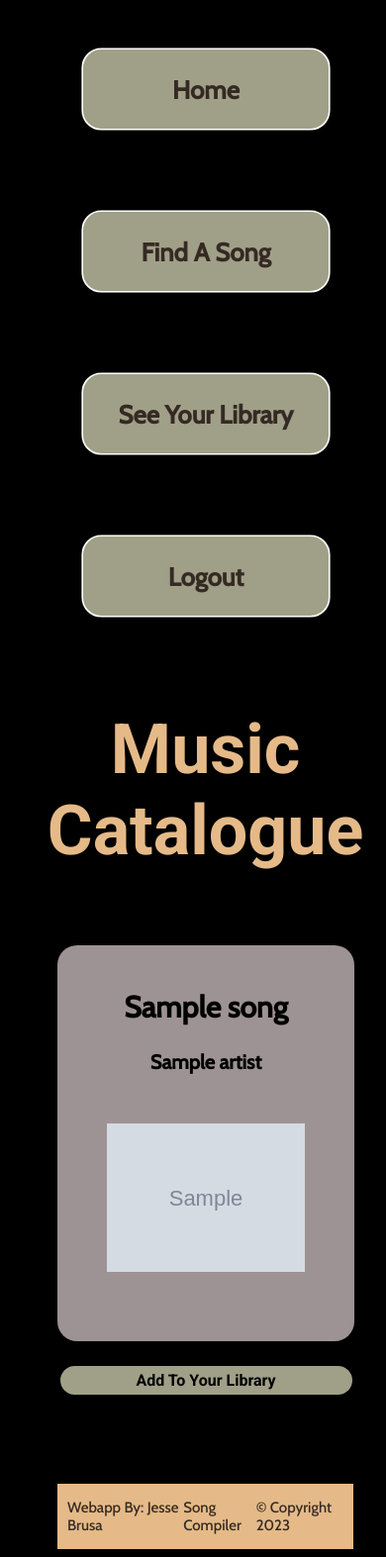
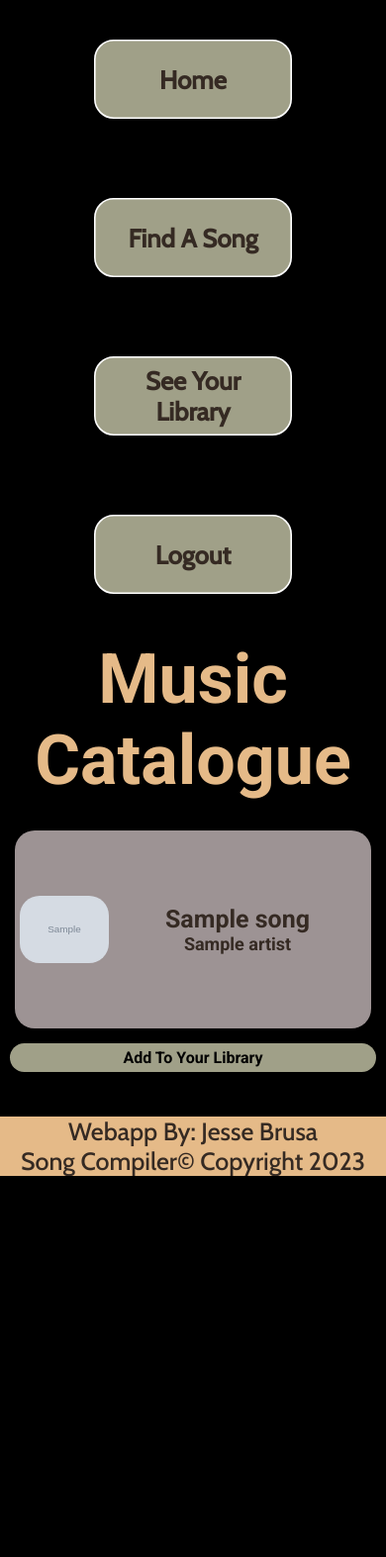
Before and after one commit to jessebrusa/flask-song-compiler, a Flask app: page /catalogue in a window 390 px wide. Shown: the whole page at 99% size. After the commit the page ends 1188 px from the top, so only its background shows below. Run offline with Flask 3, Linux system fonts and the light colour scheme; a user stored in the database is signed in; grey boxes marked "Sample" are stand-in pictures; a database or web service that is not in the repository returns one stand-in record (values such as "Sample title"); some libraries are stand-ins or nearby versions.

Commit message:
fixed css for mobile on homepage, library, catalogue, login

```diff
--- a/project/main.py
+++ b/project/main.py
@@ -114,7 +114,7 @@ def catalogue():
 
             else:
                 Song = namedtuple('Song', library_table)
-                cur.execute(catalogue_songs(), (0, ))
+                cur.execute(all_catalogue_songs())
                 songs = [Song(*row) for row in cur.fetchall()]
 
     return render_template('catalogue.html', songs=songs)
@@ -610,6 +610,7 @@ def song_page(song_id):
     conn = pg2.connect(database='song-compiler', user='postgres', password=POSTGRES_PASS, port=pg_port_num)
     cur = conn.cursor()
     song_in_library = None
+    site_admin = None
 
     if current_user.is_authenticated:
         user_id = current_user.id
@@ -1058,4 +1059,4 @@ def logout():
 
 
 if __name__ == '__main__':
-    app.run(debug=True, port=5001)
+    app.run(debug=True, port=5001, host='0.0.0.0')
--- a/project/sql.py
+++ b/project/sql.py
@@ -26,6 +26,18 @@ def catalogue_songs():
             WHERE user_song.user_id IS NULL
             ORDER BY song.title;
         '''
+
+def all_catalogue_songs():
+    return '''
+            SELECT
+                song.song_id,
+                song.title,
+                song.artist,
+                url.img_url
+            FROM song
+            INNER JOIN url ON song.song_id = url.song_id
+            ORDER BY song.title;
+            '''
 
 song_page_table_user = ['song_id', 'title', 'artist',
                    'lyric_check', 'tab_check', 'mp3_check', 'karaoke_check',
--- a/project/static/css/stylesheet.css
+++ b/project/static/css/stylesheet.css
@@ -4,11 +4,13 @@
     border: 2px solid red;
 } */
 
+* {
+    box-sizing: border-box;
+    margin: 0;
+    padding: 0;
+}
+
 body {
-    background-image: url("../img/acoustic-guitar.jpeg");
-    background-repeat: no-repeat;
-    background-attachment: fixed;
-    background-position: center center;
     background-color: black;
     min-height: 100vh;
     display: flex;
@@ -16,6 +18,17 @@ body {
     justify-content: space-between;
     align-items: center;
     font-family: 'Roboto', sans-serif;
+    margin: 0;
+    padding: 0;
+    width: 100%;
+}
+
+.homePage {
+    background-image: url("../img/acoustic-guitar.jpeg");
+    background-repeat: no-repeat;
+    background-attachment: fixed;
+    background-position: center center;
+    background-size: 60% auto;
 }
 
 h1 {
@@ -47,7 +60,7 @@ h1 {
     width: 90%;
 }
 
-.navBar > a {
+.navBar  a {
     text-decoration: none;
     color: #352a23;
     background-color: #a0a088;
@@ -62,10 +75,11 @@ h1 {
     width: 250px;
     text-align: center;
     scale: .8;
-    height: 40px;
     display: flex;
     justify-content: center;
     align-items: center;
+    min-width: 200px;
+    height: 100px;
 }
 
 .navBar > a:hover {
@@ -77,7 +91,7 @@ h1 {
     transform: scale(.85);
 }
 
-.homePage {
+.homePageNav {
     width: 40%;
     display: flex;
     flex-wrap: wrap;
@@ -86,15 +100,12 @@ h1 {
     border-radius: 20px;
 }
 
-.registerLogin {
-    margin-top: 75px;
-}
-
 .submitButton {
     width: 40%;
     font-size: 45px;
     padding: 20px;
     border-radius: 20px;
+    min-width: 200px;
 }
 
 .submitButton:hover {
@@ -116,12 +127,13 @@ h1 {
 .footer {
     background-color: #e5ba88;
     display: flex;
+    flex-wrap: wrap;
     width: 100%;
     justify-content: space-between;
     color: #352a23;
     padding-left: 10px;
     padding-right: 10px;
-    font-size: 15px;
+    font-size: 25px;
     font-family: 'cabin';
     box-sizing: border-box;
     margin-top: 40px;
@@ -192,7 +204,6 @@ h1 {
     flex-wrap: wrap;
     width: 80%;
     gap: 50px;
-    margin: 50px;
 }
 
 .music-card {
@@ -436,8 +447,17 @@ h1 {
 
 .find-song-body {
     background-image: none;
+    margin: 0;
+    padding: 0;
+    min-height: 100vh;
 }
 
+.centerVertically {
+    display: flex;
+    flex-direction: column;
+    justify-content: space-between;
+    align-items: center;
+}
 
 .textCenter {
     text-align: center;
@@ -526,6 +546,7 @@ label {
     font-size: 50px;
     height: 60px;
     border-radius: 20px;
+    min-width: 200px;
 }
 
 .searchSubmit {
@@ -546,6 +567,7 @@ label {
 .rowItems {
     width: 100%;
     display: flex;
+    flex-wrap: wrap;
     align-items: center;
     gap: 10px;
 }
@@ -1055,6 +1077,10 @@ label {
     transform: scale(.85);
 }
 
+.displayMobile {
+    display: none;
+}
+
 @media screen and (max-width: 1500px) {
     .hero-container {
         flex-direction: column;
@@ -1085,7 +1111,62 @@ label {
     }
 
     .footer {
-        width: 80%;
+        justify-content: center;
+    }
+
+    .searchInput {
+        font-size: 15px;
+    }
+
+    .displayComp {
+        display: none;
+    }
+
+    .displayMobile {
+        display: block;
+    }
+
+    .musicCardAdd {
+        min-width: 360px;
+        width: 100%;
+        gap: 5px;
+    }
+
+    .music-card-container {
+        min-width: 360px;
+        width: 100%;
+        gap: 15px;
+    }
+
+    .addLink {
+        margin: 5px;
+    }
+
+    .sideCard {
+        width: 100%;
+    }
+
+    .sideCardHeight {
+        min-height: 200px;
+        margin: 5px 15px;
+    }
+
+    .sideCardTitleArtist {
+        text-align: center;
+        margin-right: 5px;
+    }
+
+    .sideCardTitleArtist h3 {
+        font-size: 25px;
+    }
+
+    .sideCardTitleArtist h4 {
+        font-size: 18px;
+    }
+
+    .sideCard img {
+        width: 25%;
+        margin-left: 5px;
     }
 }
 
@@ -1095,6 +1176,6 @@ label {
     }
 
     .library-body > img {
-        display: none;
+        display: block;
     }
 }
--- a/project/templates/catalogue.html
+++ b/project/templates/catalogue.html
@@ -12,12 +12,23 @@
         <div class="music-card-container">
             {% for song in songs %}
                 <div class="musicCardAdd">
-                    <a href="{{ url_for('song_page', song_id=song.song_id) }}">
+                    <a href="{{ url_for('song_page', song_id=song.song_id) }}" class="displayComp">
                         <div class="music-card">
-                            <h2>{{ song.title }}</h2>
-                            <h3>{{ song.artist }}</h3>
+                            <div class="catalogueTitleArtist">
+                                <h2>{{ song.title }}</h2>
+                                <h3>{{ song.artist }}</h3>
+                            </div>
                             <div class="img-container-library">
                                 <img src="{{ song.img_url }}" alt="picture of song and or songs artist">
+                            </div>
+                        </div>
+                    </a>
+                    <a href="{{ url_for('song_page', song_id=song.song_id) }}" class="displayMobile sideCard">
+                        <div class="favCard sideCardHeight">
+                            <img src="{{ song.img_url }}" alt="image of a artist or album cover">
+                            <div class="dashboardTitleArtist sideCardTitleArtist">
+                                <h3>{{ song.title }}</h3>
+                                <h4>{{ song.artist }}</h4>
                             </div>
                         </div>
                     </a>
--- a/project/templates/index.html
+++ b/project/templates/index.html
@@ -6,9 +6,9 @@
     <link rel="stylesheet" href="{{ url_for('static', filename='../static/css/stylesheet.css') }}">
     <title>Song Compiler</title>
 </head>
-<body>
+<body class="homePage">
     <h1>Welcome to the Song Compiler App</h1>
-    <div class="navBar homePage">
+    <div class="navBar homePageNav">
         {% if not current_user.is_authenticated %}
             <a href="{{ url_for('catalogue') }}">Catalogue</a>
             <a href="{{ url_for('login_page')}}">login</a>
--- a/project/templates/login.html
+++ b/project/templates/login.html
@@ -6,7 +6,8 @@
     <link rel="stylesheet" href="../static/css/stylesheet.css">
     <title>Login</title>
 </head>
-<body class="find-song-body">
+<body class="find-song-body centerVertically">
+    <div></div>
     <form action="{{ url_for('login_page') }}" method="POST" class="registerLogin">
         <div class="rowItems">
             <label for="title-name" class="item1">Email: </label>
```
Also changed, not shown: project/templates/library.html (+19 -6 lines).
